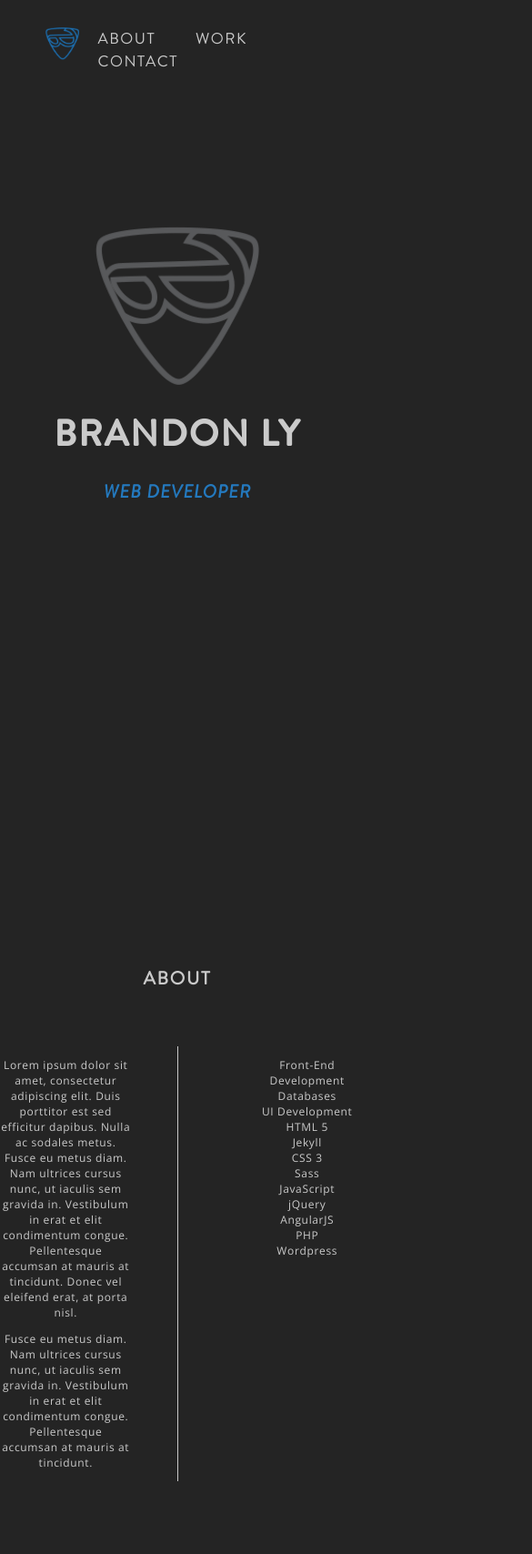
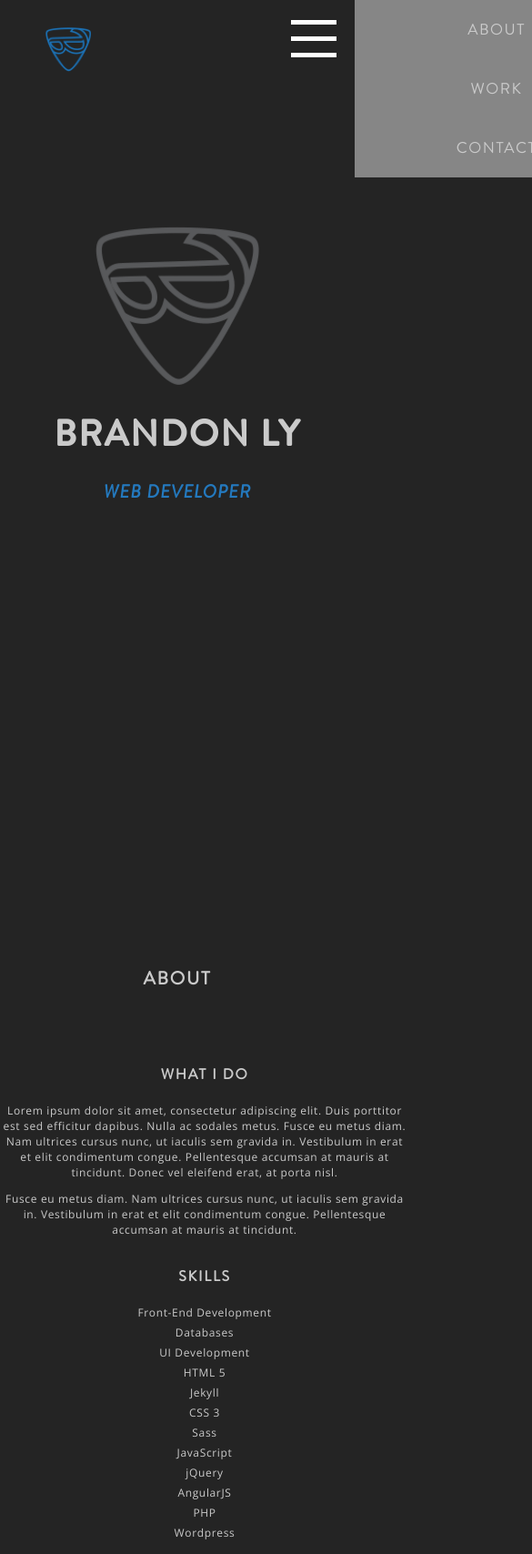
Before and after one commit to BrandonLy/BrandonLy.github.io, a plain HTML site: page index.html in a window 390 px wide. Shown: the top 1708 px of the page at 91% size, 585 px wide, since content can reach past the window. Drawn offline with nearby package versions, Linux system fonts and the light colour scheme.

Commit message:
add mobile menu

```diff
--- a/assets/css/style.css
+++ b/assets/css/style.css
@@ -35,7 +35,8 @@
 body {
   background-color: #242424;
   margin: 0;
-  padding: 0; }
+  padding: 0;
+  overflow-x: hidden; }
 
 header {
   display: flex;
@@ -64,6 +65,9 @@ nav {
     display: inline-block;
     padding-left: 20px;
     padding-right: 20px; }
+
+.hamburger-icon {
+  display: none; }
 
 .section-title {
   font-family: "brandon_grotesque_regularRg";
@@ -117,17 +121,22 @@ nav {
     letter-spacing: 0.65px;
     text-align: center;
     margin: 0 auto; }
+    .about .about-wrapper .section-title {
+      font-size: 16px; }
   .about .what-i-do {
     width: 450px;
     padding-right: 50px;
     border-right-color: #CACACA;
     border-right-style: solid;
-    border-right-width: 1px; }
+    border-right-width: 1px;
+    padding-left: 50px; }
   .about .skills {
     width: 450px;
-    padding-left: 50px; }
+    padding-left: 50px;
+    padding-right: 50px; }
     .about .skills li {
-      list-style: none; }
+      list-style: none;
+      margin: 5px; }
 
 /* Work */
 .work-wrapper {
@@ -190,3 +199,96 @@ footer {
     padding-top: 30px; }
 
 /* Mobile Styles */
+@media screen and (max-width: 500px) {
+  /* Mobile Nav Styles */
+  nav {
+    transition: 300ms;
+    position: absolute;
+    background-color: rgba(200, 200, 200, 0.6);
+    display: flex;
+    text-align: center;
+    justify-content: center;
+    flex-direction: column;
+    min-width: 80%;
+    margin: 0;
+    padding: 0;
+    left: 100%;
+    top: 0; }
+    nav li {
+      padding: 20px; }
+
+  .open_nav {
+    transition: 300ms;
+    left: 20%; }
+
+  .hamburger-icon {
+    position: absolute;
+    top: 20px;
+    right: 20px;
+    display: block;
+    width: 50px;
+    height: 50px;
+    overflow: hidden;
+    text-align: center;
+    transition: 300ms; }
+    .hamburger-icon:hover {
+      cursor: pointer; }
+    .hamburger-icon .line {
+      position: absolute;
+      top: 20px;
+      left: 0;
+      width: 100%;
+      height: 5px;
+      background-color: white;
+      transition-property: background-color;
+      transition-duration: 0.3s;
+      transition-delay: 0.3s; }
+      .hamburger-icon .line::before, .hamburger-icon .line::after {
+        position: absolute;
+        display: block;
+        left: 0;
+        width: 100%;
+        height: 5px;
+        background-color: white;
+        content: "";
+        transition-property: transform, top;
+        transition-duration: 0.3s, 0.3s;
+        transition-delay: 0s, 0.3s; }
+      .hamburger-icon .line::before {
+        top: -18px; }
+      .hamburger-icon .line::after {
+        top: 18px; }
+
+  .is_active {
+    transition: 300ms;
+    right: 85%; }
+    .is_active .line {
+      display: inline-block;
+      background-color: transparent;
+      transition-property: background-color;
+      transition-delay: 0s;
+      transition-duration: 0s; }
+      .is_active .line::before, .is_active .line::after {
+        transition-property: transform, top;
+        transition-duration: 0.3s, 0.3s;
+        transition-delay: 0.3s, 0s;
+        top: 0; }
+      .is_active .line::before {
+        transform: rotate(45deg); }
+      .is_active .line::after {
+        transform: rotate(-45deg); }
+
+  /* Mobile About Styles */
+  .about-wrapper {
+    flex-direction: column; }
+    .about-wrapper .section-title {
+      margin: 20px auto; }
+    .about-wrapper .what-i-do {
+      margin: 0 auto;
+      padding: 0;
+      border: 0; }
+    .about-wrapper .skills {
+      margin: 0 auto;
+      padding: 0; }
+      .about-wrapper .skills ul {
+        padding: 0; } }
--- /dev/null
+++ b/assets/js/min/script-min.js
@@ -0,0 +1 @@
+"use strict";var $i=0;$(".hamburger-icon").click(function(){$i%2==0?($(this).addClass("is_active"),$(".nav-menu").addClass("open_nav")):($(this).removeClass("is_active"),$(".nav-menu").removeClass("open_nav")),$i++}),$(".nav-menu a").click(function(){$i++,$(".hamburger-icon").removeClass("is_active"),$(".nav-menu").removeClass("open_nav")});
--- a/index.html
+++ b/index.html
@@ -12,10 +12,13 @@
     <header class="home-header">
         <div class="logo-thumbnail"></div>
         <nav class="nav-menu">
-            <a href="#"><li>About</li></a>
-            <a href="#"><li>Work</li></a>
-            <a href="#"><li>Contact</li></a>
+            <a href="#about"><li>About</li></a>
+            <a href="#work"><li>Work</li></a>
+            <a href="#contact"><li>Contact</li></a>
         </nav>
+        <div class="hamburger-icon">
+            <div class="line"></div>
+        </div>
     </header>
 
     <div class="tagline">
@@ -24,14 +27,16 @@
         <h2 class="title">Web Developer</h2>
     </div>
 
-    <div class="about">
+    <div id="about" class="about">
         <h2 class="section-title">About</h2>
         <div class="about-wrapper">
             <div class="what-i-do">
+                <h2 class="section-title">What I Do</h2>
                 <p>Lorem ipsum dolor sit amet, consectetur adipiscing elit. Duis porttitor est sed efficitur dapibus. Nulla ac sodales metus. Fusce eu metus diam. Nam ultrices cursus nunc, ut iaculis sem gravida in. Vestibulum in erat et elit condimentum congue. Pellentesque accumsan at mauris at tincidunt. Donec vel eleifend erat, at porta nisl.</p>
                 <p>Fusce eu metus diam. Nam ultrices cursus nunc, ut iaculis sem gravida in. Vestibulum in erat et elit condimentum congue. Pellentesque accumsan at mauris at tincidunt. </p>
             </div>
             <div class="skills">
+                <h2 class="section-title">Skills</h2>
                 <ul>
                     <li>Front-End Development</li>
                     <li>Databases</li>
@@ -50,7 +55,7 @@
         </div>
     </div>
 
-    <div class="work">
+    <div id="work" class="work">
         <h2 class="section-title">Work</h2>
         <div class="work-wrapper">
             <a href="http://sidelllawoffices.com">
@@ -88,7 +93,7 @@
         </div>
     </div>
 
-    <div class="contact">
+    <div id="contact" class="contact">
         <h2 class="section-title">Contact</h2>
         <p><span class="accent-text">PHONE:</span> <a href="tel:+17027382369">702.7382369</a></p>
         <p><span class="accent-text">EMAIL:</span> <a href="mailto:brandonly784@gmail.com">brandonly784@gmail.com</a></p>
@@ -96,6 +101,8 @@
 
     <footer>
         <p>&copy; <script type="text/javascript"> document.write(new Date().getFullYear()); </script> Brandon Ly | Designed by Nicole Overman</p>
+        <script src="https://code.jquery.com/jquery-1.12.0.min.js"></script>
+        <script src="assets/js/min/script-min.js" type="text/javascript"></script>
     </footer>
 </body>
 
```
Also changed, not shown: assets/js/script.js (added, +19 -0 lines).
